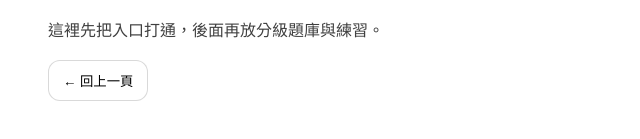
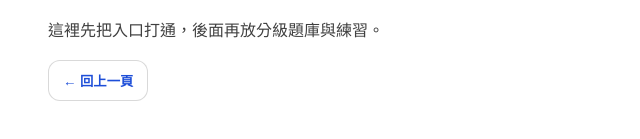
Before and after one commit to boos88978857-svg/ai-intelligent-learning-machine, a Next.js app: page /math in a window 1280 px wide. Shown: the part 167-306 px from the top of the page, without its empty margins (0-640 px from the left). Built offline with nearby package versions, Linux system fonts and the light colour scheme.

Commit message:
更新 page.tsx

```diff
--- a/app/math/page.tsx
+++ b/app/math/page.tsx
@@ -2,27 +2,24 @@
 "use client";
 
 import { useRouter } from "next/navigation";
+import { ui } from "../ui";
 
 export default function MathPage() {
   const router = useRouter();
 
   return (
     <main style={{ padding: 24 }}>
-      <h1 style={{ margin: "0 0 12px", fontSize: 34, fontWeight: 900 }}>數學專區</h1>
+      <h1 style={{ margin: "0 0 12px", fontSize: 34, fontWeight: 900 }}>
+        數學專區
+      </h1>
+
       <p style={{ margin: "0 0 16px", opacity: 0.75, lineHeight: 1.7 }}>
         這裡先把入口打通，後面再放分級題庫與練習。
       </p>
 
       <button
         onClick={() => router.back()}
-        style={{
-          display: "inline-block",
-          padding: "10px 14px",
-          border: "1px solid rgba(0,0,0,0.15)",
-          borderRadius: 12,
-          background: "white",
-          cursor: "pointer",
-        }}
+        style={{ ...ui.navBtn, cursor: "pointer" }}
       >
         ← 回上一頁
       </button>
```
